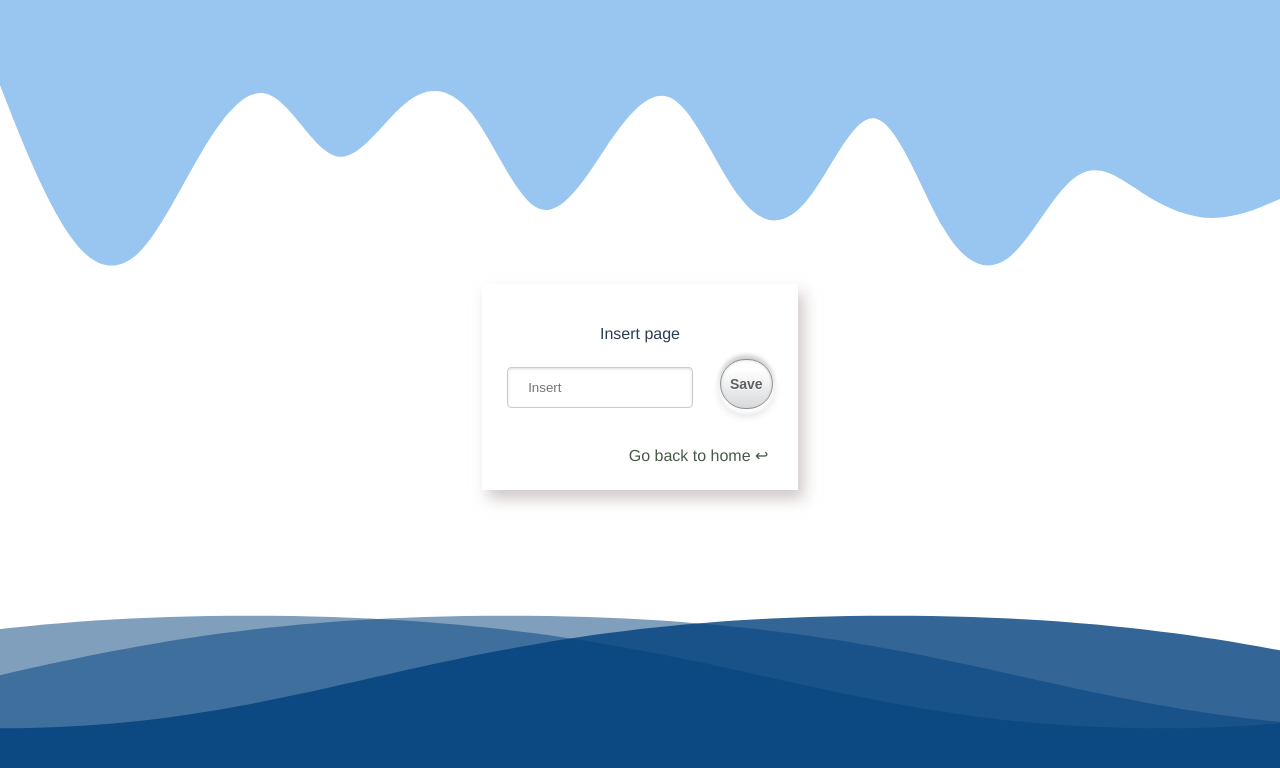
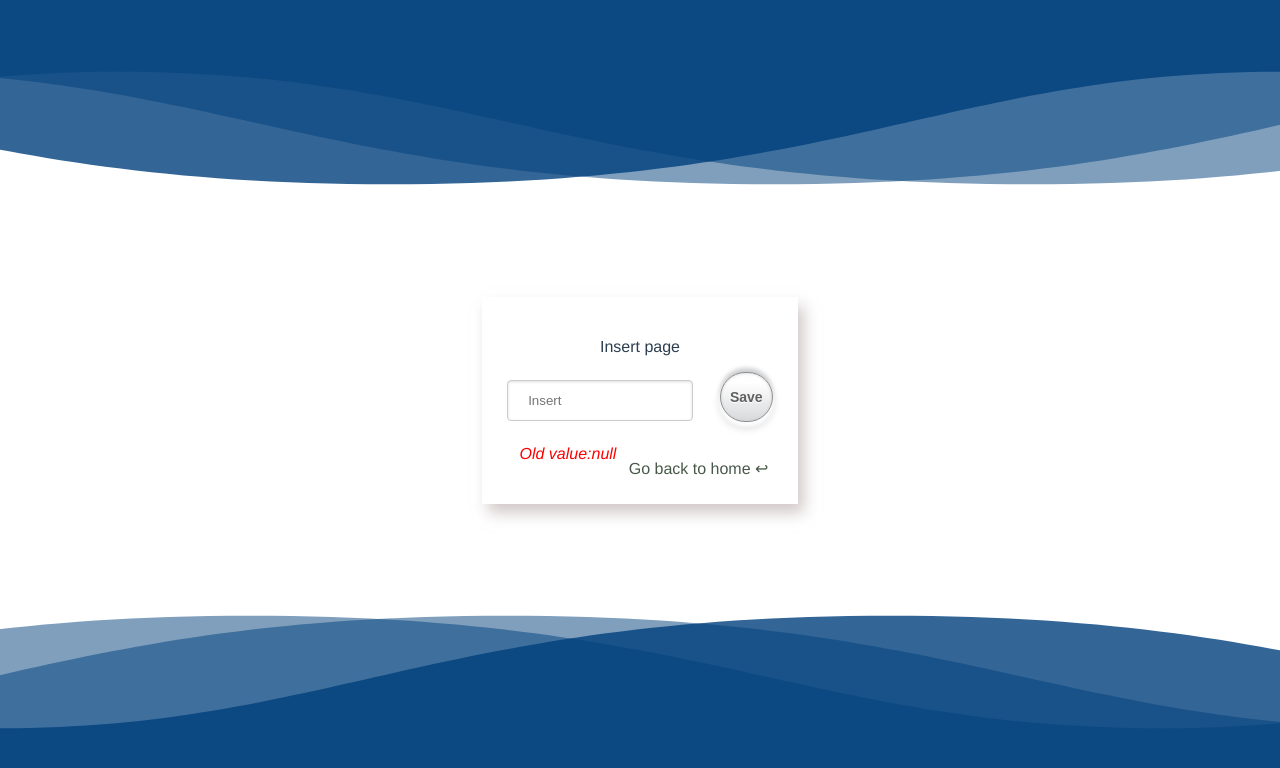
Before and after one commit to Damjanose/vue--store, a Vue app: page / in a window 1280 px wide. Shown: the top 768 px of the page. Built offline with nearby package versions, Linux system fonts and the light colour scheme.

Commit message:
show old state first with class, else if enter new value show new value with new class

```diff
--- a/src/Pages/HomePage.vue
+++ b/src/Pages/HomePage.vue
@@ -18,7 +18,9 @@
       <div class='link-position__wrapper'>
         <router-link to="/">Go to insert Page ➡ ️</router-link>
       </div>
-      <p>{{name}}</p>
+      <p :class="name == null ? 'red' : 'green'">
+        {{ name == null ? "Old value:" + value : "New value:" + name }}
+      </p>
     </div>
     <svg xmlns="http://www.w3.org/2000/svg" viewBox="0 0 1440 320">
       <path fill="#e55656" fill-opacity="1" d="M0,224L13.3,202.7C26.7,181,53,139,80,149.3C106.7,160,133,224,160,213.3C186.7,203,213,117,240,90.7C266.7,64,293,96,320,133.3C346.7,171,373,213,400,213.3C426.7,213,453,171,480,176C506.7,181,533,235,560,261.3C586.7,288,613,288,640,266.7C666.7,245,693,203,720,165.3C746.7,128,773,96,800,96C826.7,96,853,128,880,117.3C906.7,107,933,53,960,26.7C986.7,0,1013,0,1040,5.3C1066.7,11,1093,21,1120,58.7C1146.7,96,1173,160,1200,181.3C1226.7,203,1253,181,1280,144C1306.7,107,1333,53,1360,37.3C1386.7,21,1413,43,1427,53.3L1440,64L1440,320L1426.7,320C1413.3,320,1387,320,1360,320C1333.3,320,1307,320,1280,320C1253.3,320,1227,320,1200,320C1173.3,320,1147,320,1120,320C1093.3,320,1067,320,1040,320C1013.3,320,987,320,960,320C933.3,320,907,320,880,320C853.3,320,827,320,800,320C773.3,320,747,320,720,320C693.3,320,667,320,640,320C613.3,320,587,320,560,320C533.3,320,507,320,480,320C453.3,320,427,320,400,320C373.3,320,347,320,320,320C293.3,320,267,320,240,320C213.3,320,187,320,160,320C133.3,320,107,320,80,320C53.3,320,27,320,13,320L0,320Z"></path>
@@ -29,8 +31,10 @@
 <script>
 export default {
   data() {
+    const value = localStorage.getItem('home page value')
     return {
-      name: '',
+      name: null,
+      value: value,
     };
   },
   methods: {
@@ -68,7 +72,6 @@ input {
     padding: 12px 20px;
   }
   button {
-  webkit-appearance: none;
     -webkit-user-select: none;
     -moz-user-select: none;
     -ms-user-select: none;
@@ -99,4 +102,11 @@ button {
     float: right;
     padding-top: 30px;
   }
+  .red {
+    color: red;
+    font-style: italic;
+  }
+  .green {
+    color: green;
+  }
 </style>
--- a/src/Pages/InsertPage.vue
+++ b/src/Pages/InsertPage.vue
@@ -1,8 +1,10 @@
 <template>
   <div class='form'>
-    <svg xmlns="http://www.w3.org/2000/svg" viewBox="0 0 1440 320">
-      <path fill="#99c5f1" fill-opacity="1" d="M0,96L12.6,128C25.3,160,51,224,76,261.3C101.1,299,126,309,152,288C176.8,267,202,213,227,170.7C252.6,128,278,96,303,106.7C328.4,117,354,171,379,176C404.2,181,429,139,455,117.3C480,96,505,96,531,128C555.8,160,581,224,606,234.7C631.6,245,657,203,682,165.3C707.4,128,733,96,758,112C783.2,128,808,192,834,224C858.9,256,884,256,909,224C934.7,192,960,128,985,133.3C1010.5,139,1036,213,1061,256C1086.3,299,1112,309,1137,288C1162.1,267,1187,213,1213,197.3C1237.9,181,1263,203,1288,218.7C1313.7,235,1339,245,1364,245.3C1389.5,245,1415,235,1427,229.3L1440,224L1440,0L1427.4,0C1414.7,0,1389,0,1364,0C1338.9,0,1314,0,1288,0C1263.2,0,1238,0,1213,0C1187.4,0,1162,0,1137,0C1111.6,0,1086,0,1061,0C1035.8,0,1011,0,985,0C960,0,935,0,909,0C884.2,0,859,0,834,0C808.4,0,783,0,758,0C732.6,0,707,0,682,0C656.8,0,632,0,606,0C581.1,0,556,0,531,0C505.3,0,480,0,455,0C429.5,0,404,0,379,0C353.7,0,328,0,303,0C277.9,0,253,0,227,0C202.1,0,177,0,152,0C126.3,0,101,0,76,0C50.5,0,25,0,13,0L0,0Z"></path>
-    </svg>
+    <div class="ocean top">
+      <div class="wave"></div>
+      <div class="wave"></div>
+      <div class="wave"></div>
+    </div>
     <div class='formWrapper'>
       <p>Insert page</p>
       <div class='submitForm'>
@@ -11,14 +13,15 @@
           type="text"
           class="d-inline-block"
           v-model="name"
-          @keyup.enter="changeValue"
         />
         <button class="btn-tour-finish" @click="changeValue">Save</button>
       </div>
       <div class='link-position__wrapper'>
         <router-link to="/home">Go back to home ↩ ️</router-link>
       </div>
-      <p>{{name}}</p>
+      <p :class="name == null ? 'red' : 'green'">
+        {{ name == null ? "Old value:" + value : "New value:" + name }}
+      </p>
     </div>
     <div class="ocean">
       <div class="wave"></div>
@@ -31,8 +34,10 @@
 <script>
 export default {
   data() {
+    const value = localStorage.getItem('insert page value')
     return {
-      name: '',
+      name: null,
+      value: value,
     }
   },
   methods: {
@@ -49,7 +54,10 @@ export default {
     text-decoration: none;
   }
   .form {
-    justify-content: flex-start;
+    display: flex;
+    height: 100vh;
+    align-items: center;
+    justify-content: center;
   }
   .ocean {
     height: 200px; /* change the height of the waves here */
@@ -88,4 +96,16 @@ export default {
     50% {transform: translateX(-25%);}
     100% {transform: translateX(-50%);}
   }
+  .top {
+    position: absolute;
+    top: 0;
+    transform: rotate(180deg);;
+  }
+  .red {
+    color: red;
+    font-style: italic;
+  }
+  .green {
+    color: green;
+  }
 </style>
```
Lines whose indentation alone changed are shown as unchanged.
